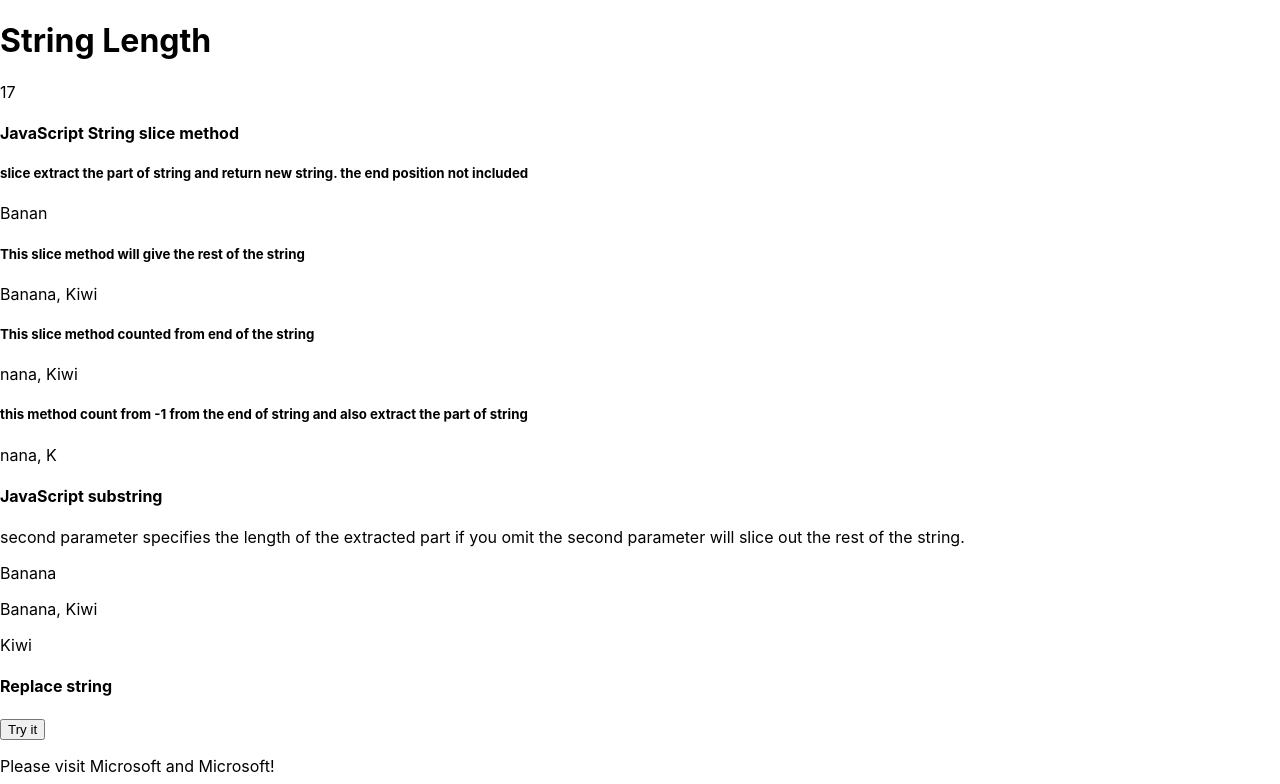
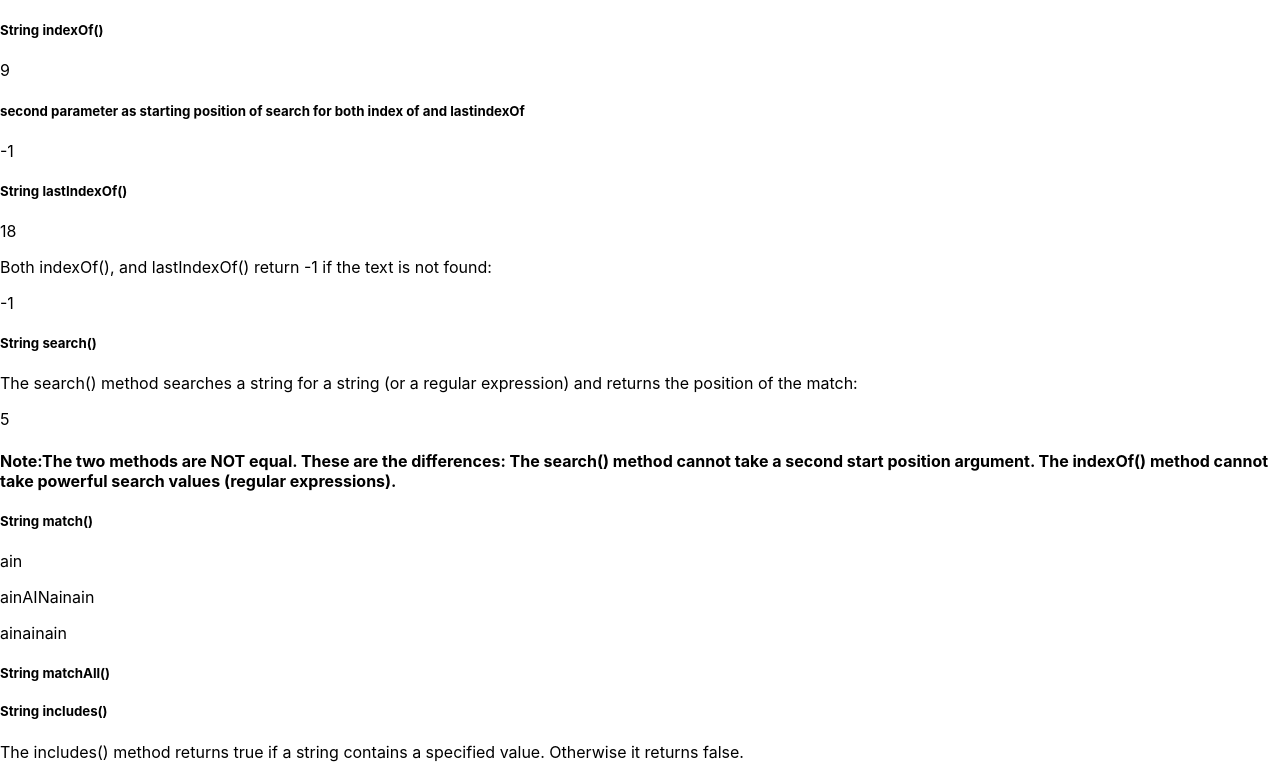
Before and after one commit to ramya-vbr/basic-javascript, a React (Create React App) app: page / in a window 1280 px wide. Shown: the top 784 px of the page. Built offline with nearby package versions, Linux system fonts and the light colour scheme.

Commit message:
string-ref

```diff
--- /dev/null
+++ b/src/example/StringSearch.js
@@ -0,0 +1,60 @@
+import React from "react";
+
+function StringSearch() {
+  let string = "save the tree and save the world";
+  let result = string.indexOf("tree");
+  let resultWithPara = string.indexOf("tree", 10);
+  let lastResult = string.lastIndexOf("save");
+  let text = string.lastIndexOf("john");
+  let searchString = string.search("the");
+  let egtext = "The rain in SPAIN stays mainly in the plain";
+  let matchtext = egtext.match("ain");
+  let globalMatch = egtext.match(/ain/g); // global search
+  let global = egtext.match(/ain/gi); // global search without case sensitive
+  //   let checkIncludes = egtext.includes("stays");
+  //   let check = egtext.includes("stays", 5);
+  return (
+    <div>
+      <h5>String indexOf()</h5>
+      <p>{result}</p>
+      <h5>
+        second parameter as starting position of search for both index of and
+        lastindexOf
+      </h5>
+      <p>{resultWithPara}</p>
+      <h5>String lastIndexOf() </h5>
+      <p>{lastResult}</p>
+      <p>
+        Both indexOf(), and lastIndexOf() return -1 if the text is not found:
+      </p>
+      <p>{text}</p>
+      <h5>String search()</h5>
+      <p>
+        The search() method searches a string for a string (or a regular
+        expression) and returns the position of the match:
+      </p>
+      <p>{searchString}</p>
+      <h4>
+        Note:The two methods are NOT equal. These are the differences: The
+        search() method cannot take a second start position argument. The
+        indexOf() method cannot take powerful search values (regular
+        expressions).
+      </h4>
+      <h5>String match()</h5>
+      <p>{matchtext}</p>
+      <p>{global}</p>
+      <p>{globalMatch}</p>
+      <h5>String matchAll()</h5>
+      <h5> String includes()</h5>
+      <p>
+        The includes() method returns true if a string contains a specified
+        value. Otherwise it returns false.
+      </p>
+      {/* <p>{string.includes("stays")}</p> */}
+      {/* <p>{egtext.includes("stays", 5)}</p> */}
+      <h5>String startsWith()</h5>
+      <h5> String endsWith()</h5>
+    </div>
+  );
+}
+export default StringSearch;
--- a/src/index.js
+++ b/src/index.js
@@ -6,11 +6,12 @@ import reportWebVitals from "./reportWebVitals";
 // import Basic from "./component/Basic";
 // import BasicExample from "./example/BasicExample";
 // import Functioneg from "./example/Functioneg";
-import String from "./example/String";
+// import String from "./example/String";
+import StringSearch from "./example/StringSearch";
 const root = ReactDOM.createRoot(document.getElementById("root"));
 root.render(
   <React.StrictMode>
-    <String />
+    <StringSearch />
   </React.StrictMode>
 );
 
```
